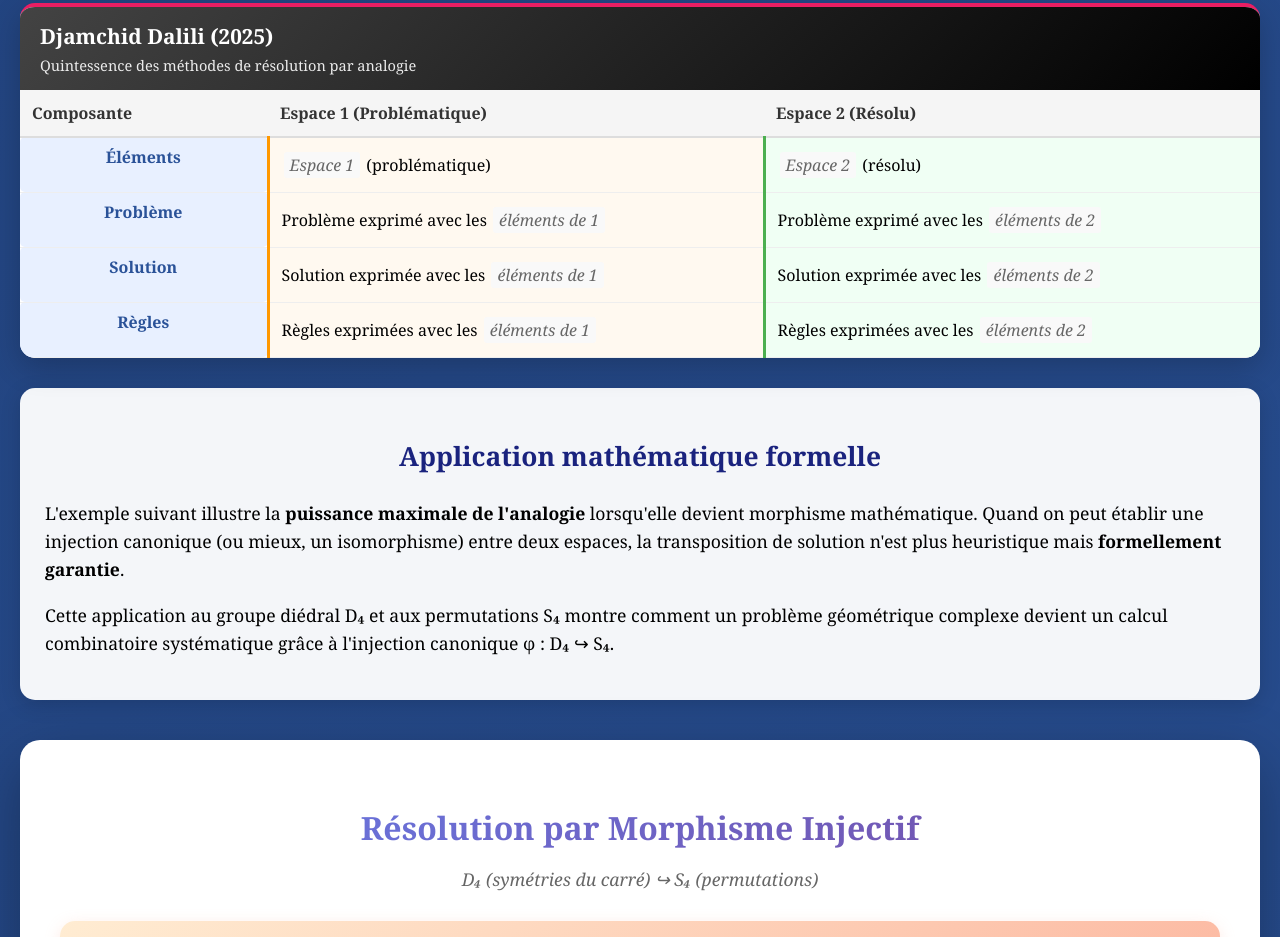
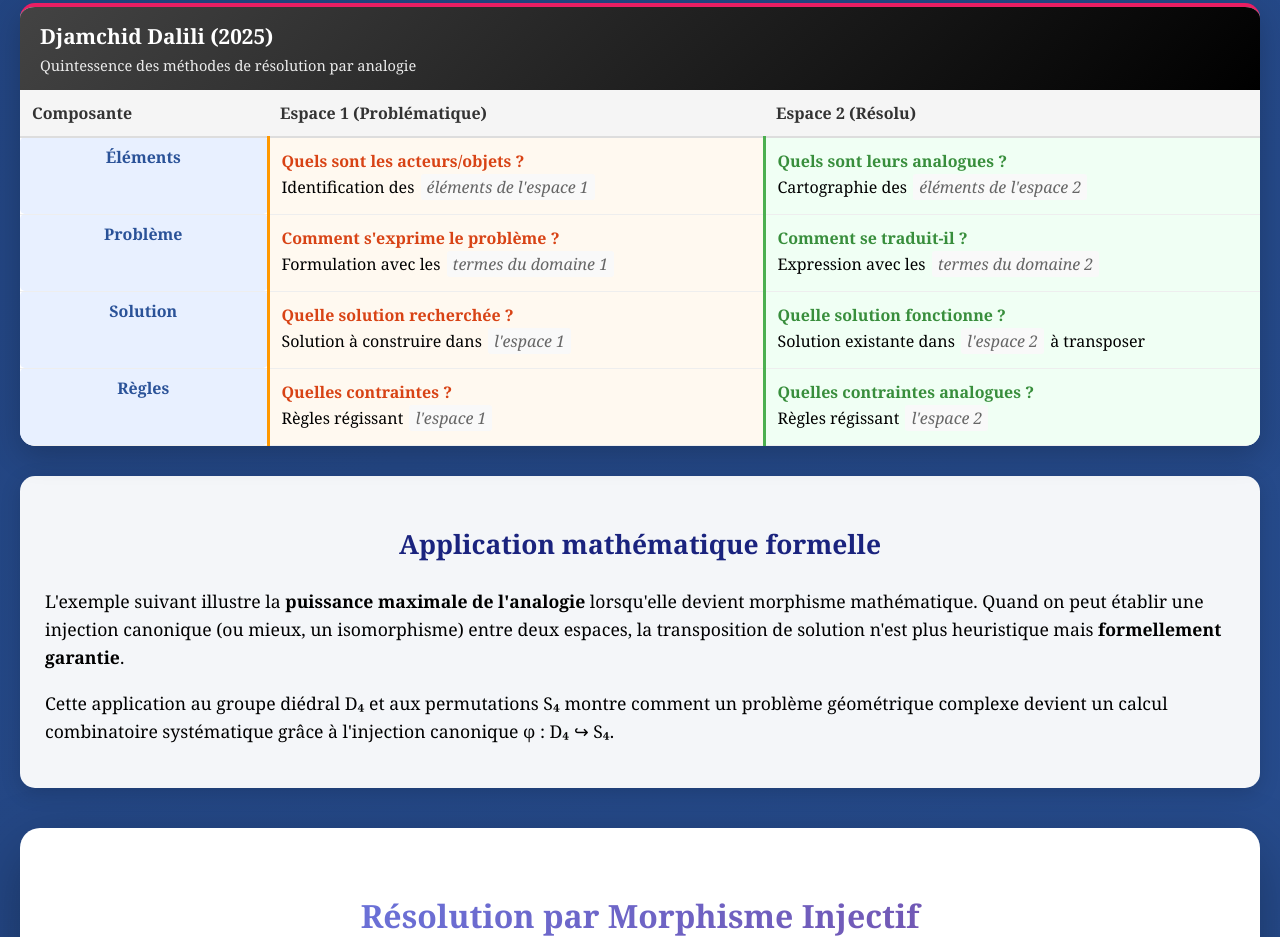
Before and after one commit to Djamchid/penser_analogie, a plain HTML site: page index.html in a window 1280 px wide. Shown: the part 2720-3657 px from the top of the page. Drawn offline with Linux system fonts and the light colour scheme.

Commit message:
Update index.html

```diff
--- a/index.html
+++ b/index.html
@@ -528,23 +528,47 @@
                 <tbody>
                 <tr>
                     <td class="component">Éléments</td>
-                    <td class="space-source"><span class="term">Espace 1</span> (problématique)</td>
-                    <td class="space-target"><span class="term">Espace 2</span> (résolu)</td>
+                    <td class="space-source">
+                        <strong style="color: #d84315;">Quels sont les acteurs/objets ?</strong><br>
+                        Identification des <span class="term">éléments de l'espace 1</span>
+                    </td>
+                    <td class="space-target">
+                        <strong style="color: #388e3c;">Quels sont leurs analogues ?</strong><br>
+                        Cartographie des <span class="term">éléments de l'espace 2</span>
+                    </td>
                 </tr>
                 <tr>
                     <td class="component">Problème</td>
-                    <td class="space-source">Problème exprimé avec les <span class="term">éléments de 1</span></td>
-                    <td class="space-target">Problème exprimé avec les <span class="term">éléments de 2</span></td>
+                    <td class="space-source">
+                        <strong style="color: #d84315;">Comment s'exprime le problème ?</strong><br>
+                        Formulation avec les <span class="term">termes du domaine 1</span>
+                    </td>
+                    <td class="space-target">
+                        <strong style="color: #388e3c;">Comment se traduit-il ?</strong><br>
+                        Expression avec les <span class="term">termes du domaine 2</span>
+                    </td>
                 </tr>
                 <tr>
                     <td class="component">Solution</td>
-                    <td class="space-source">Solution exprimée avec les <span class="term">éléments de 1</span></td>
-                    <td class="space-target">Solution exprimée avec les <span class="term">éléments de 2</span></td>
+                    <td class="space-source">
+                        <strong style="color: #d84315;">Quelle solution recherchée ?</strong><br>
+                        Solution à construire dans <span class="term">l'espace 1</span>
+                    </td>
+                    <td class="space-target">
+                        <strong style="color: #388e3c;">Quelle solution fonctionne ?</strong><br>
+                        Solution existante dans <span class="term">l'espace 2</span> à transposer
+                    </td>
                 </tr>
                 <tr>
                     <td class="component">Règles</td>
-                    <td class="space-source">Règles exprimées avec les <span class="term">éléments de 1</span></td>
-                    <td class="space-target">Règles exprimées avec les <span class="term">éléments de 2</span></td>
+                    <td class="space-source">
+                        <strong style="color: #d84315;">Quelles contraintes ?</strong><br>
+                        Règles régissant <span class="term">l'espace 1</span>
+                    </td>
+                    <td class="space-target">
+                        <strong style="color: #388e3c;">Quelles contraintes analogues ?</strong><br>
+                        Règles régissant <span class="term">l'espace 2</span>
+                    </td>
                 </tr>
                 </tbody>
             </table>
```
